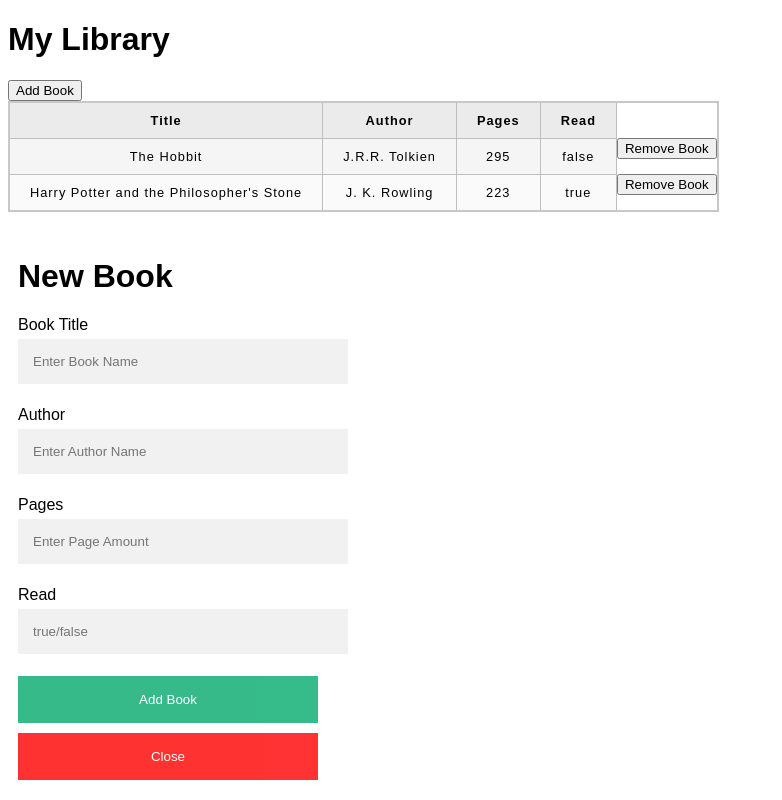
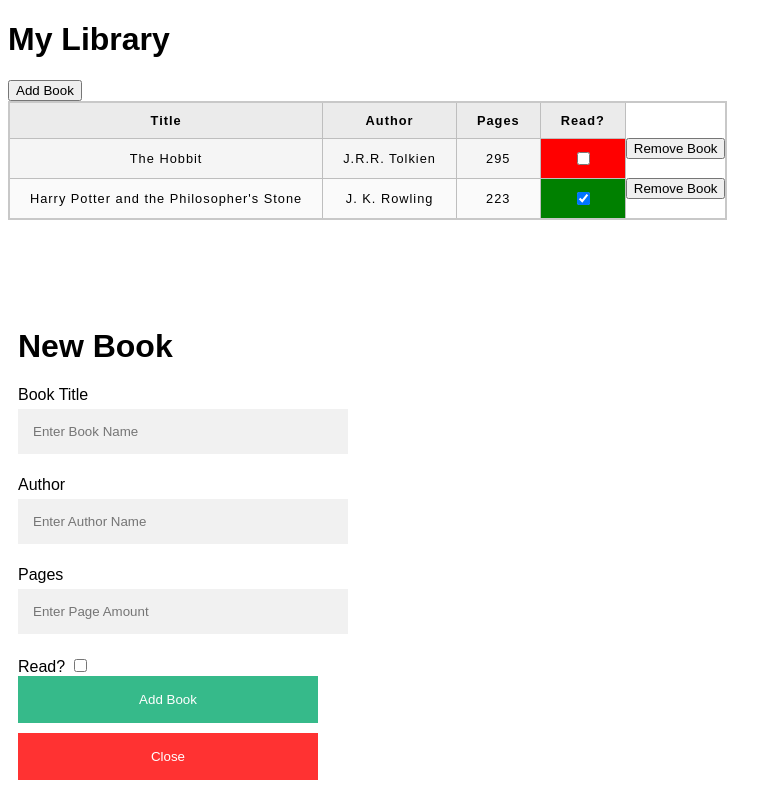
Before and after one commit to Gabefire/library, a website: page index.html in a window 1280 px wide. Both pictures are taken after a click on the button "Add Book". Shown: the whole page, without its empty margins (0-782 px from the left). Drawn offline with Linux system fonts and the light colour scheme.

Commit message:
finished read toogle

```diff
--- a/index.html
+++ b/index.html
@@ -45,14 +45,8 @@
           />
         </label>
         <label for="read">
-          Read
-          <input
-            type="text"
-            placeholder="true/false"
-            name="read"
-            id="read"
-            required
-          />
+          Read?
+          <input type="checkbox" name="read" id="read" required />
         </label>
         <button type="submit" class="btn submit">Add Book</button>
         <button type="button" class="btn cancel">Close</button>
@@ -64,7 +58,7 @@
           <th>Title</th>
           <th>Author</th>
           <th>Pages</th>
-          <th>Read</th>
+          <th>Read?</th>
         </tr>
       </thead>
       <tbody></tbody>
--- a/script.js
+++ b/script.js
@@ -20,27 +20,55 @@
   let data = null;
   let row = null;
   let index = null;
+  let input = null;
   let propertyArray = [];
   for (let i = 0; i < librarySize; i += 1) {
     row = document.createElement("tr");
     propertyArray = Object.values(myLibrary[i]);
     for (let x = 0; x < propertyArray.length; x += 1) {
-      data = document.createElement("td");
-      data.textContent = propertyArray[x];
-      row.appendChild(data);
+      if (x === 3) {
+        data = document.createElement("td");
+        input = document.createElement("input");
+        if (propertyArray[x]) {
+          input.checked = true;
+          data.style.backgroundColor = "green";
+        } else {
+          data.style.backgroundColor = "red";
+        }
+        input.className = "toggle";
+        input.type = "checkbox";
+        input.setAttribute("id", `toggle${i}`);
+        data.appendChild(input);
+        row.appendChild(data);
+      } else {
+        data = document.createElement("td");
+        data.textContent = propertyArray[x];
+        row.appendChild(data);
+      }
     }
+
     index = document.createElement("button");
     index.textContent = "Remove Book";
     index.className = "remove";
-    index.setAttribute("id", `${i}`);
+    index.setAttribute("id", `button${i}`);
     row.appendChild(index);
     body.appendChild(row);
   }
+  const togglesRead = document.querySelectorAll(".toggle");
+  togglesRead.forEach((toggle) => {
+    toggle.addEventListener("change", (e) => {
+      const toggleState = e.target.checked;
+      const toggleNumber = e.target.id.slice(-1);
+      myLibrary[toggleNumber].read = toggleState;
+      createTable();
+    });
+  });
+
   const removeButtons = document.querySelectorAll(".remove");
   removeButtons.forEach((removeButton) => {
     removeButton.addEventListener("click", (e) => {
-      const number = e.target.id;
-      myLibrary.splice(e.target.id, 1);
+      const buttonNumber = e.target.id.slice(-1);
+      myLibrary.splice(buttonNumber, 1);
       createTable();
     });
   });
@@ -59,7 +87,6 @@
 );
 
 addBookToLibrary(firstBook);
-createTable();
 addBookToLibrary(secondBook);
 createTable();
 
@@ -75,14 +102,16 @@
 });
 
 const submitButton = document.querySelector(".submit");
+const myForm = document.querySelector(".form-container");
 submitButton.addEventListener("click", (event) => {
   event.preventDefault();
   const title = document.getElementById("book-name").value;
   const author = document.getElementById("author").value;
   const pages = document.getElementById("pages").value;
-  const read = document.getElementById("read").value;
+  const read = document.getElementById("read").checked;
   const book = new Book(title, author, pages, read);
   addBookToLibrary(book);
   document.getElementById("myForm").style.display = "none";
+  myForm.reset();
   createTable();
 });
```
